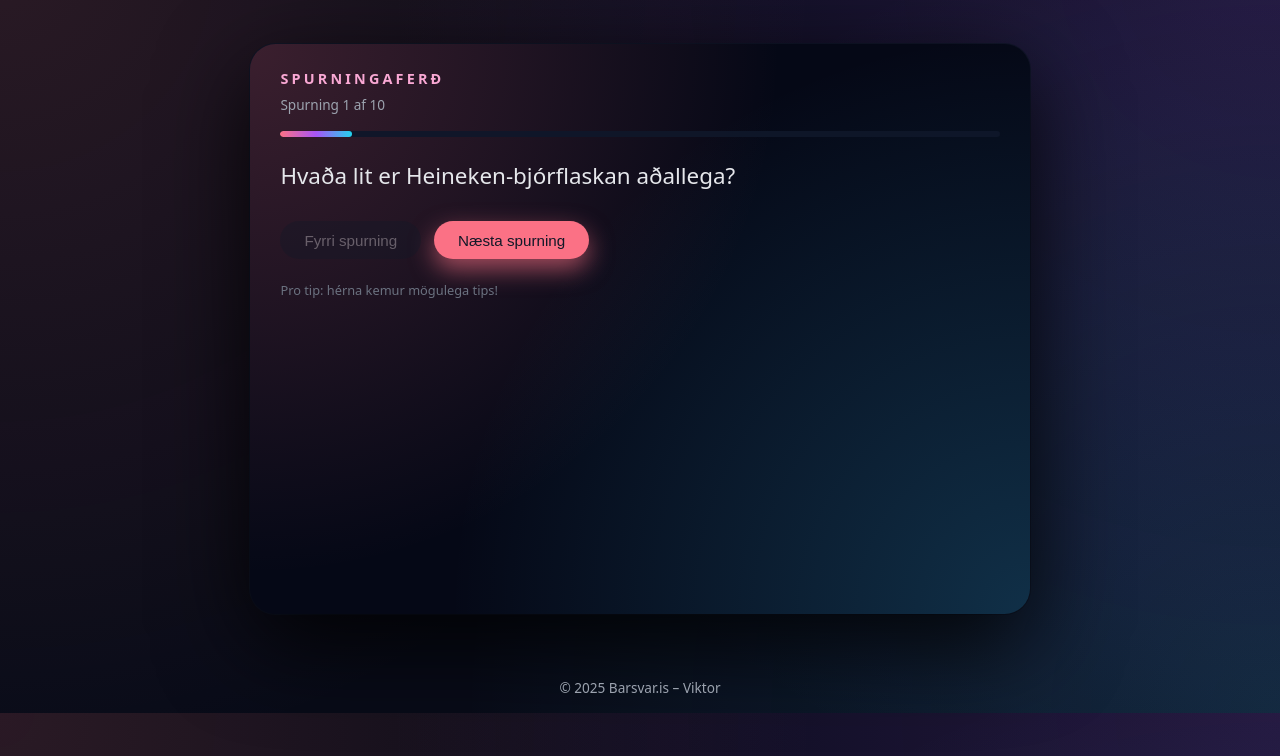
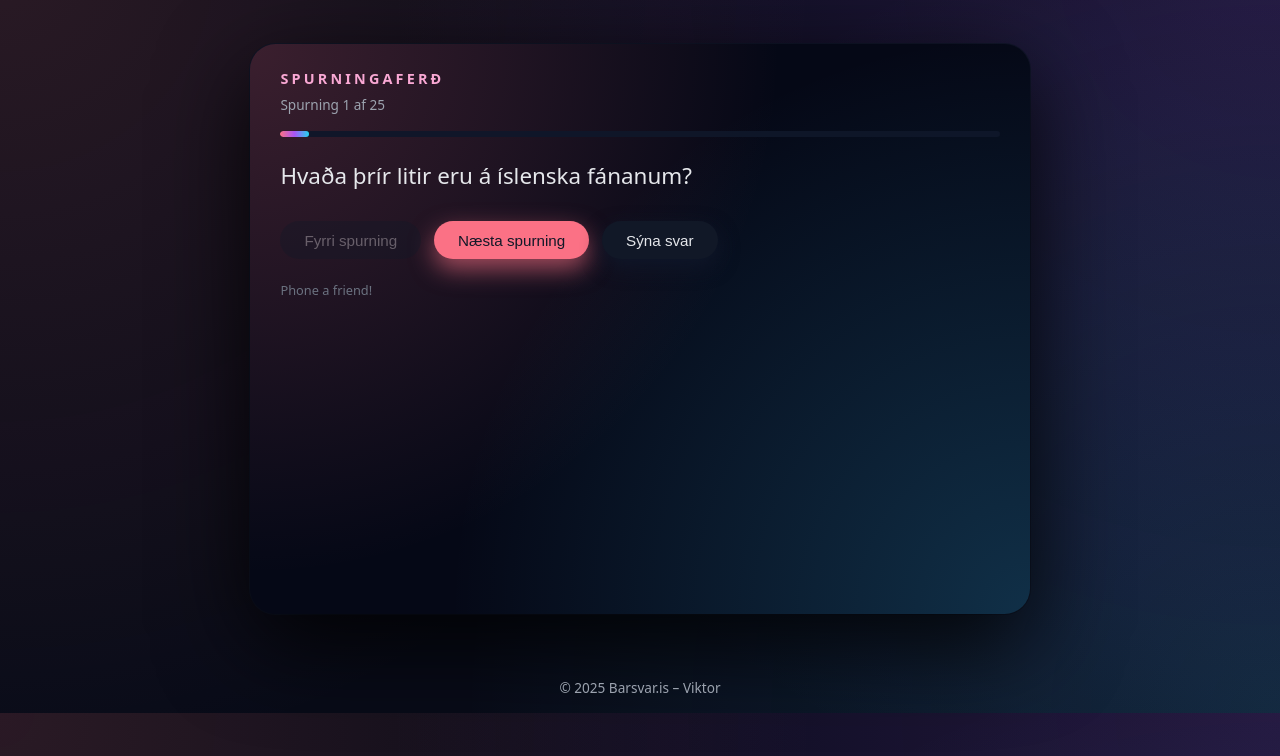
Before and after one commit to V1XTERR/hopverkefni-2, a website with bundled scripts: page sidur/questions.html in a window 1280 px wide. Shown: the part 44-800 px from the top of the page. Built offline with nearby package versions, Linux system fonts and the light colour scheme.

Commit message:
final push

```diff
--- a/js/questions.js
+++ b/js/questions.js
@@ -1,52 +1,127 @@
 export const questions = [
   {
     id: 1,
-    question: 'Hvaða lit er Heineken-bjórflaskan aðallega?',
-    answer: 'Græn',
+    question: 'Hvaða þrír litir eru á íslenska fánanum?',
+    answer: 'Blár, hvítur og rauður.',
   },
   {
     id: 2,
-    question: 'Hvað er helsti aðalhráefnið í bjór?',
-    answer: 'Malt (korn)',
+    question: 'Hvað heitir litli bróðir Mario í tölvuleikjunum?',
+    answer: 'Luigi.',
   },
   {
     id: 3,
-    question: 'Hvaða drykk færðu ef þú biður bara um “house red” á veitingastað?',
-    answer: 'Rauðvín',
+    question: 'Hvar í líkamanum er heilinn?',
+    answer: 'Í hausnum.',
   },
   {
     id: 4,
-    question: 'Hvaða drykkur er klassískt borinn fram í kampavínsglasi?',
-    answer: 'Kampavín / freyðivín',
+    question: 'Hvaða borg er höfuðborg Frakklands?',
+    answer: 'París.',
   },
   {
     id: 5,
-    question: 'Í hvaða drykk er klassískt notað lime og salt á kantinum?',
-    answer: 'Margarita',
+    question: 'Hvað var michael jordan númer í körfubolta?',
+    answer: '23.',
   },
   {
     id: 6,
-    question: 'Hvað er helsti munurinn á “bjór” og “vodka”?',
-    answer: 'Bjór er gerjaður, vodka er eimaður',
+    question: 'Hvað heitir aðal töframaðurinn í Harry Potter?',
+    answer: 'Harry Potter.',
   },
   {
     id: 7,
-    question: 'Hvaða litir eru á klassískum Aperol Spritz (í glasinu)?',
-    answer: 'Appelsínugulur / appelsínurauður',
+    question: 'hvað heitir höfuðborg Noregs?',
+    answer: 'Oslo.',
   },
   {
     id: 8,
-    question: 'Hvað köllum við drykk þegar hann er án áfengis?',
-    answer: 'Mocktail / óáfengur kokteill',
+    question: 'Hvað heitir stærsta plánetan í sólkerfinu okkar?',
+    answer: 'Júpíter.',
   },
   {
     id: 9,
-    question: 'Hvaða drykkur tengist oft kaffi eftir mat, t.d. Baileys með ískubbum?',
-    answer: 'Líkjör',
+    question: 'Hvaða stærð af bjór fær maður yfirleitt á krana',
+    answer: '400ml',
   },
   {
     id: 10,
-    question: 'Ef einhver segir “skál!”, hvað áttu að gera?',
-    answer: 'Lyfta glasinu og drekka smá sopa',
+    question: 'Í hvaða landi var pizzan fundin upp?',
+    answer: 'Ítalíu.',
+  },
+  {
+    id: 11,
+    question: 'Hvaða land segir Arigato',
+    answer: 'Japan.',
+  },
+  {
+    id: 12,
+    question: 'Hvað heitir guli teiknimyndapabbi',
+    answer: 'Homer Simpson.',
+  },
+  {
+    id: 13,
+    question: 'Hvað er 9 + 10?',
+    answer: '21.',
+  },
+  {
+    id: 14,
+    question: 'Hvaða tungumál er talað í Spáni? (svona almennt)',
+    answer: 'Spænska.',
+  },
+  {
+    id: 15,
+    question: 'Hvað heitir vinsæli battle royale leikurinn þar sem fólk byggir',
+    answer: 'Fortnite.',
+  },
+  {
+    id: 16,
+    question: 'Hver er höfuðborg Íslands?',
+    answer: 'Reykjavík.',
+  },
+  {
+    id: 17,
+    question: 'Hvaða hljóðfæri er með sex strengi og þú riffar á?',
+    answer: 'Gítar.',
+  },
+  {
+    id: 18,
+    question: 'Í hvaða seríu er karakterinn „Jon Snow“?',
+    answer: 'Game of Thrones.',
+  },
+  {
+    id: 19,
+    question: 'Hvaða ávöxtur er gulur og boginn?',
+    answer: 'Banani.',
+  },
+  {
+    id: 20,
+    question: 'Hvað setur fólk oft á pizzu sem margir rífast um hvort sé gott eða vond?',
+    answer: 'Ananas.',
+  },
+  {
+    id: 21,
+    question: 'Hvað heitir appið þar sem fólk doomscrollar',
+    answer: 'TikTok.',
+  },
+  {
+    id: 22,
+    question: 'Hvað heitir Köngulóamaðurinn?',
+    answer: 'Spider-Man.',
+  },
+  {
+    id: 23,
+    question: 'Hvaða árstíð kemur eftir vetur?',
+    answer: 'Vorið.',
+  },
+  {
+    id: 24,
+    question: 'Hvað heitir drykkurinn sem er bara vatn með kolsýru?',
+    answer: 'Sódavatn / kolsýrt vatn.',
+  },
+  {
+    id: 25,
+    question: 'Hvað er besta að kaupa eftir djamm',
+    answer: 'Hlölla.',
   },
 ];
--- a/main.js
+++ b/main.js
@@ -1,7 +1,7 @@
 // main.js
-import { questions } from './js/questions.js';
+import { questions } from "./js/questions.js";
 
-const STORAGE_KEY = 'barsvar-current-index';
+const STORAGE_KEY = "barsvar-current-index";
 let currentIndex = 0;
 
 function createElement(tag, options = {}) {
@@ -12,72 +12,72 @@
   return el;
 }
 
-/* ---------- HERO (forsíða) ---------- */
+/* (forsíða) */
 
 function renderHero() {
-  const root = document.querySelector('[data-hero-root]');
+  const root = document.querySelector("[data-hero-root]");
   if (!root) return; // ekki á forsíðu
 
-  root.innerHTML = '';
+  root.innerHTML = "";
 
-  const inner = createElement('div', { className: 'hero-inner' });
+  const inner = createElement("div", { className: "hero-inner" });
 
   // efri röðin
-  const brand = createElement('header', { className: 'hero-brand' });
-  const logo = createElement('h2', {
-    className: 'hero-logo',
-    text: 'BARSVAR',
+  const brand = createElement("header", { className: "hero-brand" });
+  const logo = createElement("h2", {
+    className: "hero-logo",
+    text: "BARSVAR",
   });
-  const tagline = createElement('p', {
-    className: 'hero-tagline',
-    text: 'DRYKKIR · SPURNINGAR · OG FLEIRI DRYKKIR',
+  const tagline = createElement("p", {
+    className: "hero-tagline",
+    text: "DRYKKIR · SPURNINGAR · OG FLEIRI DRYKKIR",
   });
   brand.append(logo, tagline);
 
   // layout
-  const layout = createElement('div', { className: 'hero-layout' });
+  const layout = createElement("div", { className: "hero-layout" });
 
   // texti
-  const textCol = createElement('div', { className: 'hero-text' });
+  const textCol = createElement("div", { className: "hero-text" });
 
-  const kicker = createElement('p', {
-    className: 'hero-kicker',
-    text: 'EINUM DRYKK NÆR SIGRI.',
+  const kicker = createElement("p", {
+    className: "hero-kicker",
+    text: "EINUM DRYKK NÆR SIGRI.",
   });
 
-  const heading = createElement('h1', {
-    className: 'hero-heading',
-    text: 'Drykkir. Spurningar.',
+  const heading = createElement("h1", {
+    className: "hero-heading",
+    text: "Drykkir. Spurningar.",
   });
 
-  const desc = createElement('p', {
-    className: 'hero-description',
+  const desc = createElement("p", {
+    className: "hero-description",
     text:
-      'Barsvar.is er vefur sem hendir á þig spurningum um bjór, vín og kokteila. ' +
-      'Fullkomið fyrir kvöld heima, fyrirpartý eða þegar barinn gleymdi að redda pub quiz. ' +
-      'Þú tekur quizið, við sjáum um spurningarnar.',
+      "Barsvar.is er vefur sem hendir á þig spurningum um bjór, vín og kokteila. " +
+      "Fullkomið fyrir kvöld heima, fyrirpartý eða þegar barinn gleymdi að redda pub quiz. " +
+      "Þú tekur quizið, við sjáum um spurningarnar.",
   });
 
-  const actions = createElement('div', { className: 'hero-actions' });
-  const startLink = createElement('a', {
-    className: 'btn primary',
-    text: 'Start quiz',
+  const actions = createElement("div", { className: "hero-actions" });
+  const startLink = createElement("a", {
+    className: "btn primary",
+    text: "Start quiz",
   });
-  startLink.href = './sidur/questions.html';
+  startLink.href = "./sidur/questions.html";
 
-  const note = createElement('p', {
-    className: 'hero-note',
-    text: '10+ spurningar – fleiri coming soon',
+  const note = createElement("p", {
+    className: "hero-note",
+    text: "10+ spurningar – fleiri coming soon",
   });
 
   actions.append(startLink, note);
   textCol.append(kicker, heading, desc, actions);
 
   // mynd
-  const fig = createElement('figure', { className: 'hero-image' });
-  const img = document.createElement('img');
-  img.src = './images/barsvar4.png';
-  img.alt = 'Vinir að drekka og spila Barsvar-quiz á bar';
+  const fig = createElement("figure", { className: "hero-image" });
+  const img = document.createElement("img");
+  img.src = "./images/barsvar4.png";
+  img.alt = "Vinir að drekka og spila Barsvar-quiz á bar";
   fig.appendChild(img);
 
   layout.append(textCol, fig);
@@ -85,13 +85,13 @@
   root.appendChild(inner);
 }
 
-/* ---------- QUIZ (spurningasíða) ---------- */
+/* spurningasíða) */
 
 function saveCurrentIndex() {
   try {
     localStorage.setItem(STORAGE_KEY, String(currentIndex));
   } catch (e) {
-    console.error('Gat ekki vistað stöðu í localStorage', e);
+    console.error("Gat ekki vistað stöðu í localStorage", e);
   }
 }
 
@@ -105,57 +105,67 @@
       currentIndex = parsed;
     }
   } catch (e) {
-    console.error('Gat ekki lesið stöðu úr localStorage', e);
+    console.error("Gat ekki lesið stöðu úr localStorage", e);
   }
 }
 
 function renderQuestionView() {
-  const root = document.querySelector('[data-quiz-root]');
-  if (!root) return; // ekki á spurningasíðu
-
-  root.innerHTML = '';
+  const root = document.querySelector("[data-quiz-root]");
+  if (!root) return;
+  root.innerHTML = "";
 
   const total = questions.length;
   const current = currentIndex + 1;
   const currentQuestion = questions[currentIndex];
 
-  const title = createElement('h2', {
-    className: 'quiz-title',
-    text: 'SPURNINGAFERÐ',
+  const title = createElement("h2", {
+    className: "quiz-title",
+    text: "SPURNINGAFERÐ",
   });
 
-  const meta = createElement('p', {
-    className: 'quiz-meta',
+  const meta = createElement("p", {
+    className: "quiz-meta",
     text: `Spurning ${current} af ${total}`,
   });
 
-  const progress = createElement('div', { className: 'quiz-progress' });
-  const progressBar = createElement('div', {
-    className: 'quiz-progress-bar',
-  });
+  // Progress bar
+  const progress = createElement("div", { className: "quiz-progress" });
+  const progressBar = createElement("div", { className: "quiz-progress-bar" });
   progressBar.style.width = `${(current / total) * 100}%`;
   progress.appendChild(progressBar);
 
-  const questionP = createElement('p', {
-    className: 'quiz-question',
+  const questionP = createElement("p", {
+    className: "quiz-question",
     text: currentQuestion.question,
   });
 
-  const controls = createElement('div', { className: 'quiz-controls' });
+  // --- Svar texti (by default falinn) ---
+  const answerP = createElement("p", {
+    className: "quiz-answer quiz-answer--hidden",
+    text: `Svar: ${currentQuestion.answer}`,
+  });
 
-  const prevBtn = createElement('button', {
-    className: 'secondary',
-    text: 'Fyrri spurning',
+  const controls = createElement("div", { className: "quiz-controls" });
+
+  const prevBtn = createElement("button", {
+    className: "secondary",
+    text: "Fyrri spurning",
   });
-  const nextBtn = createElement('button', {
-    className: 'primary',
-    text: 'Næsta spurning',
+
+  const nextBtn = createElement("button", {
+    className: "primary",
+    text: "Næsta spurning",
+  });
+
+  const answerToggleBtn = createElement("button", {
+    className: "secondary",
+    text: "Sýna svar",
   });
 
   prevBtn.disabled = currentIndex === 0;
   nextBtn.disabled = currentIndex === total - 1;
 
-  prevBtn.addEventListener('click', () => {
+  prevBtn.addEventListener("click", () => {
     if (currentIndex > 0) {
       currentIndex -= 1;
       saveCurrentIndex();
@@ -163,7 +173,7 @@
     }
   });
 
-  nextBtn.addEventListener('click', () => {
+  nextBtn.addEventListener("click", () => {
     if (currentIndex < total - 1) {
       currentIndex += 1;
       saveCurrentIndex();
@@ -171,16 +181,26 @@
     }
   });
 
-  const hint = createElement('p', {
-    className: 'quiz-hint',
-    text: 'Pro tip: hérna kemur mögulega tips!',
+  // toggle á svarinu
+  answerToggleBtn.addEventListener("click", () => {
+    const isHidden = answerP.classList.contains("quiz-answer--hidden");
+    if (isHidden) {
+      answerP.classList.remove("quiz-answer--hidden");
+      answerToggleBtn.textContent = "Fela svar";
+    } else {
+      answerP.classList.add("quiz-answer--hidden");
+      answerToggleBtn.textContent = "Sýna svar";
+    }
   });
 
-  controls.append(prevBtn, nextBtn);
-  root.append(title, meta, progress, questionP, controls, hint);
+  const hint = createElement("p", {
+    className: "quiz-hint",
+    text: "Phone a friend!",
+  });
+
+  controls.append(prevBtn, nextBtn, answerToggleBtn);
+  root.append(title, meta, progress, questionP, answerP, controls, hint);
 }
-
-/* ---------- INIT ---------- */
 
 function init() {
   // Forsíða
@@ -191,4 +211,4 @@
   renderQuestionView();
 }
 
-document.addEventListener('DOMContentLoaded', init);
+document.addEventListener("DOMContentLoaded", init);
--- a/styles.css
+++ b/styles.css
@@ -413,6 +413,17 @@
   color: #d1d5db;
 }
 
+.quiz-answer {
+  margin-top: 0.9rem;
+  font-size: 0.9rem;
+  color: #a5b4fc; /* smá neon vibe */
+}
+
+.quiz-answer--hidden {
+  display: none;
+}
+
+
 /* ===== RESPONSIVE ===== */
 
 @media (max-width: 800px) {
```
Also changed, not shown: package.json (added, +28 -0 lines), .eslintrc.json (added), .stylelintrc.json (added), README.md, 3 other files.
